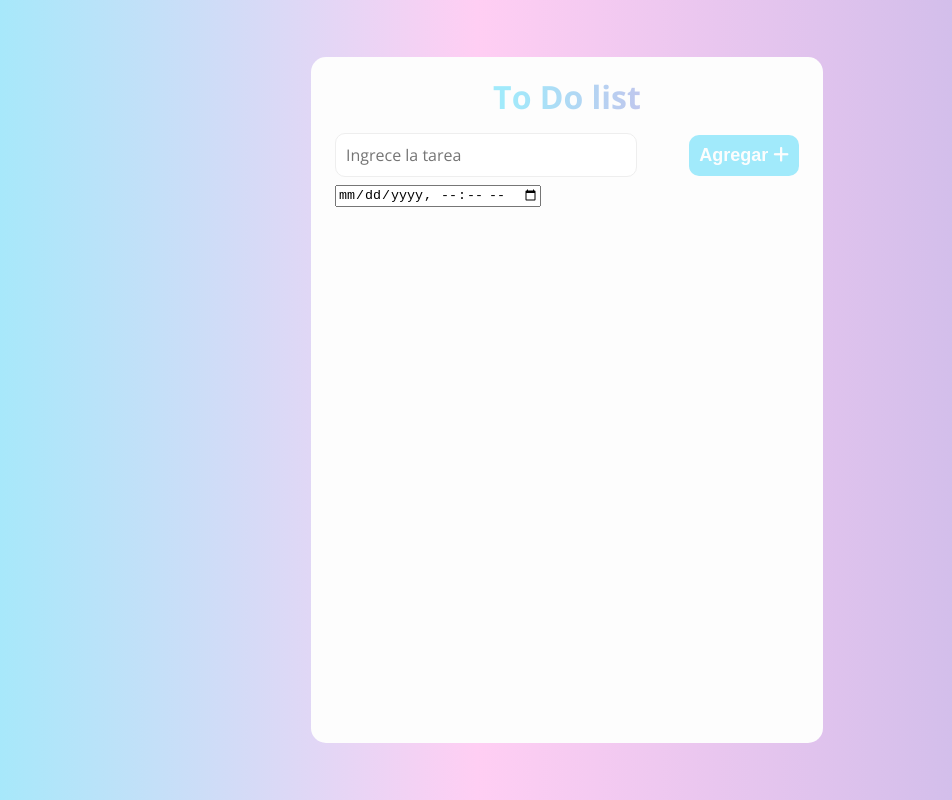
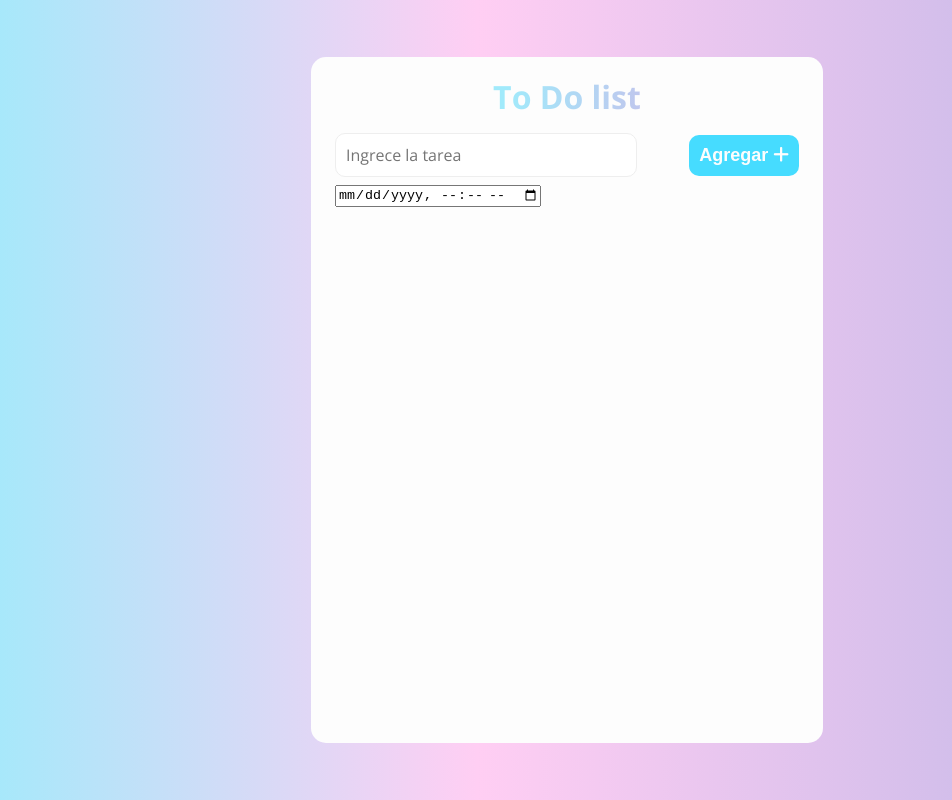
Before and after one commit to Jeanluislp/ToDo, a plain HTML site: page index.html in a window 1280 px wide. In both pictures the pointer is over the button "Agregar". Shown: the whole page, without its empty margins (73-1025 px from the left). Drawn offline with nearby package versions, Linux system fonts and the light colour scheme; a web font is replaced by a local one.

Commit message:
agregando hover al boton

```diff
--- a/css/style.css
+++ b/css/style.css
@@ -68,6 +68,7 @@ html {
 }
 
 .btn {
+  cursor: pointer;
   padding: 10px;
   font-size: 1.125rem;
   background-color: #a1eafb;
@@ -76,6 +77,10 @@ html {
   font-weight: 600;
   border: none;
 }
+.btn:hover {
+  background-color: #46dcff;
+}
+
 .tasks {
   display: flex;
   flex-direction: column;
```
